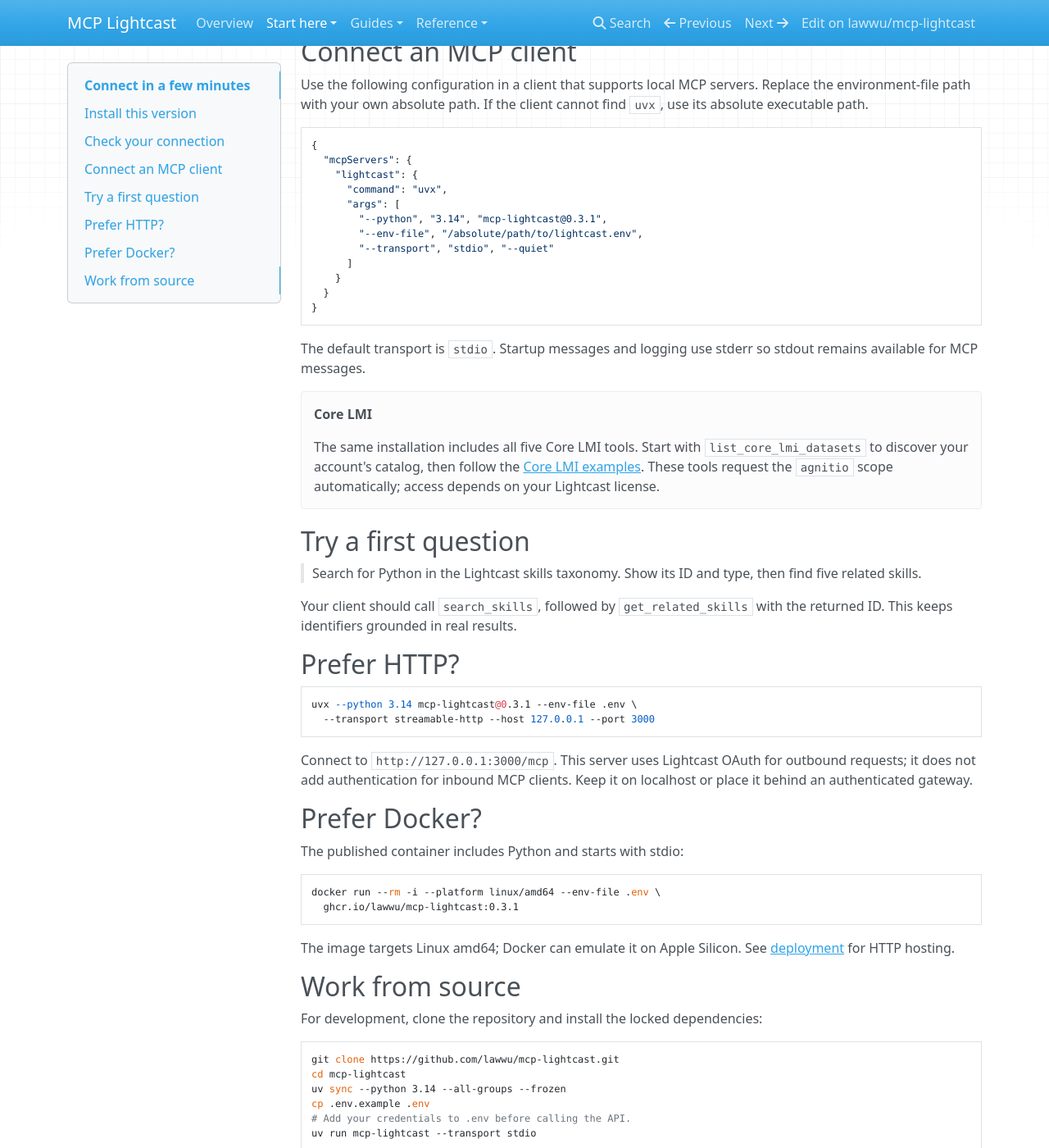
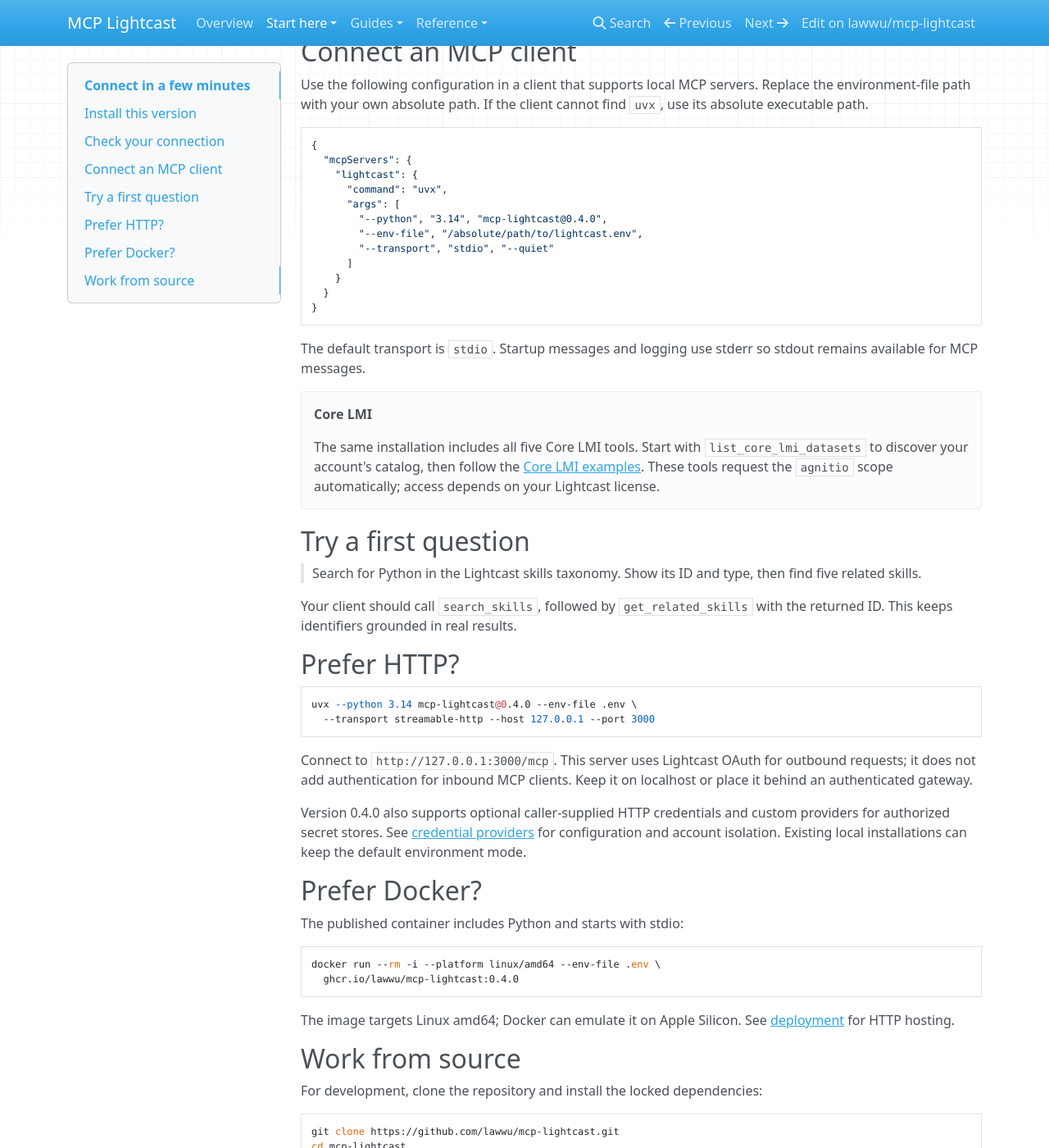
Before and after one commit to lawwu/mcp-lightcast, an MkDocs documentation site: the page built from docs/getting-started.md, in a window 1280 px wide and 1400 px high, scrolled down 801 px. Shown: the whole window at 82% size. Built offline with MkDocs 1.6.1, drawn with Linux system fonts in a browser that asks for light colours; nearby versions of some CDN libraries; some of the changed text lies outside the part shown.

Commit message:
Prepare v0.4.0 release (#16)
Co-authored-by: Lawrence Wu <9869041+lawwu@users.noreply.github.com>

````diff
--- a/docs/getting-started.md
+++ b/docs/getting-started.md
@@ -4,13 +4,13 @@
 
 ## Install this version
 
-Version **0.3.1 is published on [PyPI](https://pypi.org/project/mcp-lightcast/0.3.1/)**. Run it without a repository checkout:
+Version **0.4.0 is published on [PyPI](https://pypi.org/project/mcp-lightcast/0.4.0/)**. Run it without a repository checkout:
 
 ```bash
-uvx --python 3.14 mcp-lightcast@0.3.1 --version
+uvx --python 3.14 mcp-lightcast@0.4.0 --version
 ```
 
-Alternatively, install into an existing Python 3.14+ virtual environment with `python -m pip install "mcp-lightcast==0.3.1"`, then use `mcp-lightcast` directly. Existing 0.2 users should read the [migration guide](migration.md) before upgrading.
+Alternatively, install into an existing Python 3.14+ virtual environment with `python -m pip install "mcp-lightcast==0.4.0"`, then use `mcp-lightcast` directly. Existing 0.2 users should read the [migration guide](migration.md) before upgrading.
 
 Create a local `.env` file and set:
 
@@ -24,13 +24,13 @@
 ## Check your connection
 
 ```bash
-uvx --python 3.14 mcp-lightcast@0.3.1 --env-file .env --validate-config
+uvx --python 3.14 mcp-lightcast@0.4.0 --env-file .env --validate-config
 ```
 
 This makes one authentication request using your default scope. It does not prove that your account can use every premium API. For a broader check:
 
 ```bash
-uvx --python 3.14 --from mcp-lightcast==0.3.1 python -m mcp_lightcast.diagnostics
+uvx --python 3.14 --from mcp-lightcast==0.4.0 python -m mcp_lightcast.diagnostics
 ```
 
 ## Connect an MCP client
@@ -43,7 +43,7 @@
     "lightcast": {
       "command": "uvx",
       "args": [
-        "--python", "3.14", "mcp-lightcast@0.3.1",
+        "--python", "3.14", "mcp-lightcast@0.4.0",
         "--env-file", "/absolute/path/to/lightcast.env",
         "--transport", "stdio", "--quiet"
       ]
@@ -66,11 +66,13 @@
 ## Prefer HTTP?
 
 ```bash
-uvx --python 3.14 mcp-lightcast@0.3.1 --env-file .env \
+uvx --python 3.14 mcp-lightcast@0.4.0 --env-file .env \
   --transport streamable-http --host 127.0.0.1 --port 3000
 ```
 
 Connect to `http://127.0.0.1:3000/mcp`. This server uses Lightcast OAuth for outbound requests; it does not add authentication for inbound MCP clients. Keep it on localhost or place it behind an authenticated gateway.
+
+Version 0.4.0 also supports optional caller-supplied HTTP credentials and custom providers for authorized secret stores. See [credential providers](credentials.md) for configuration and account isolation. Existing local installations can keep the default environment mode.
 
 ## Prefer Docker?
 
@@ -78,7 +80,7 @@
 
 ```bash
 docker run --rm -i --platform linux/amd64 --env-file .env \
-  ghcr.io/lawwu/mcp-lightcast:0.3.1
+  ghcr.io/lawwu/mcp-lightcast:0.4.0
 ```
 
 The image targets Linux amd64; Docker can emulate it on Apple Silicon. See [deployment](deployment.md) for HTTP hosting.
--- a/mkdocs.yml
+++ b/mkdocs.yml
@@ -24,6 +24,7 @@
       - API compatibility review: review.md
       - MCP practices: mcp-review.md
       - Migration to 0.3: migration.md
+      - Release 0.4.0: releases/0.4.0.md
       - Release 0.3.1: releases/0.3.1.md
       - Release 0.3.0: releases/0.3.0.md
 theme:
--- a/pyproject.toml
+++ b/pyproject.toml
@@ -4,7 +4,7 @@
 
 [project]
 name = "mcp-lightcast"
-version = "0.3.1"
+version = "0.4.0"
 # dynamic = ["version"]  # Disabled in favor of static version
 description = "MCP server for Lightcast API integration using FastMCP"
 readme = "README.md"
````
Also changed, not shown: README.md (+13 -13 lines), docs/configuration.md (+1 -1 lines), docs/credentials.md (+5 -4 lines), docs/deployment.md (+2 -2 lines), docs/index.md (+2 -2 lines), docs/releases/0.4.0.md (added, +67 -0 lines), 4 other files.
